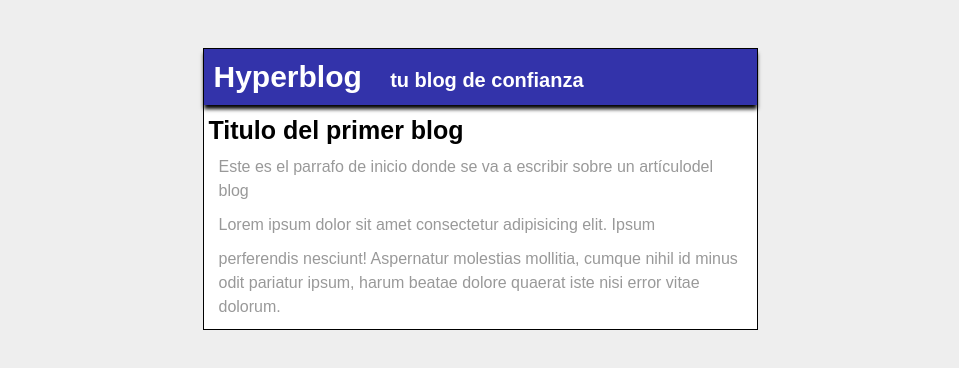
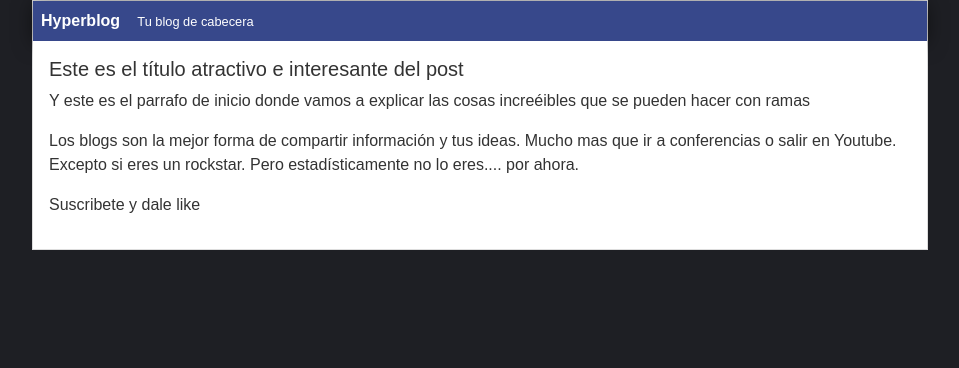
Before and after one commit to alvasonline/landingpage, a plain HTML site: page index.html in a window 1280 px wide. Shown: the whole page, without its empty margins (160-1119 px from the left). Drawn offline with nearby package versions, Linux system fonts and the light colour scheme.

Commit message:
Se modifica el codigo para que seaigual al del curso

```diff
--- a/css/style.css
+++ b/css/style.css
@@ -1,46 +1,46 @@
-body{
-    background: #eee;
-    color: #999;
-    font-family: Arial, Helvetica, sans-serif;
-}
-
-#mini{
-    font-size: 20px;
-    margin: 0 0 0 20px;
-}
-
-#caja{
-    border:1px solid #000;
-    background: #fff;
-    margin: 0 auto;
-    padding: 0;
-    font-size: 20px;
-    width: 50%;
-}
-
-#caja p{
-    margin: 0 15px 10px 15px;
+body
+{
+    background: #1e1f24;
+    color: #333;
+    text-align: center;
+    font-family: Arial;
     font-size: 16px;
-}
-
-#caja h2 {
-    color: rgb(0, 0, 0);
-    font-size: 25px;
-    font-weight: bold;
-    margin: 10px 0 10px 5px;
-}
-
-.col-12{
     margin: 0;
     padding: 0;
 }
 
-#caja h1{
+#cabecera
+{
+    background: #37488b;
+    box-shadow: 0px 2px 20px 0px rgba(0,0,0,0.5);
+    color: white;
     font-weight: bold;
-    font-size: 30px;
-    background: #33a;
     margin: 0;
-    padding: 10px;
-    color: #fff;
-    box-shadow: 0px 4px 4px 0px rgb(0, 0, 0);
+    padding: 0.5em;
 }
+
+#cabecera #tagline
+{
+    padding: 0 0 0 1em;
+    font-weight: normal;
+    font-size: 0.8em;
+}
+
+#container
+{
+    width: 70%;
+    padding: 0;
+    text-align: left;
+    border: 1px solid #DDD;
+    margin: 0 auto;
+}
+
+#container h1
+{
+    font-size: 20px;
+}
+#post
+{
+    background: white;
+    padding: 1em;
+}
--- a/index.html
+++ b/index.html
@@ -11,20 +11,18 @@
     <link rel="stylesheet" href="css/style.css">
   </head>
   <body>
-      <div class="container mt-5">
-          <div class="row" id="caja">
-              <div class="col-12">
-                  <h1>Hyperblog <span id="mini">tu blog de confianza</span> </h1>
-                  <h2>Titulo del primer blog</h2>
-                  <p>Este es el parrafo de inicio donde se va a escribir sobre un artículodel blog</p>
-                  <p>Lorem ipsum dolor sit amet consectetur adipisicing elit. Ipsum</p>
-                  <p>
-                      perferendis nesciunt! Aspernatur molestias mollitia,
-                      cumque nihil id minus odit pariatur ipsum, harum beatae
-                      dolore quaerat iste nisi error vitae dolorum.</p>
-              </div>
-          </div>
+    <div id="container">
+      <div id="cabecera">
+          Hyperblog
+          <span id="tagline">Tu blog de cabecera</span>
       </div>
+      <div id="post">
+          <h1>Este es el título atractivo e interesante del post</h1>
+          <p>Y este es el parrafo de inicio donde vamos a explicar las cosas increéibles que se pueden hacer con ramas</p>
+          <p>Los blogs son la mejor forma de compartir información y tus ideas. Mucho mas que ir a conferencias o salir en Youtube. Excepto si eres un rockstar. Pero estadísticamente no lo eres.... por ahora.</p>
+          <p>Suscribete y dale like</p>
+      </div>
+  </div>
     <!-- Optional JavaScript -->
     <!-- jQuery first, then Popper.js, then Bootstrap JS -->
     <script src="https://code.jquery.com/jquery-3.3.1.slim.min.js" integrity="sha384-q8i/X+965DzO0rT7abK41JStQIAqVgRVzpbzo5smXKp4YfRvH+8abtTE1Pi6jizo" crossorigin="anonymous"></script>
```
